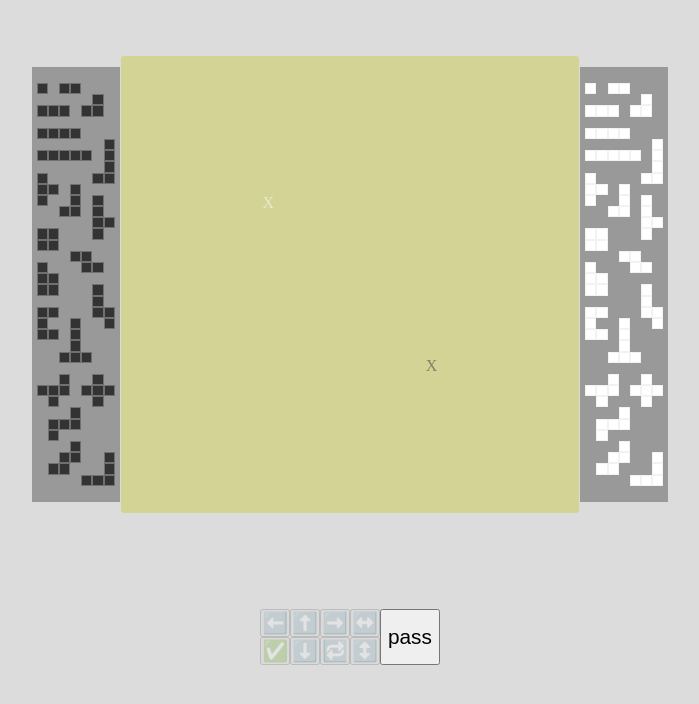
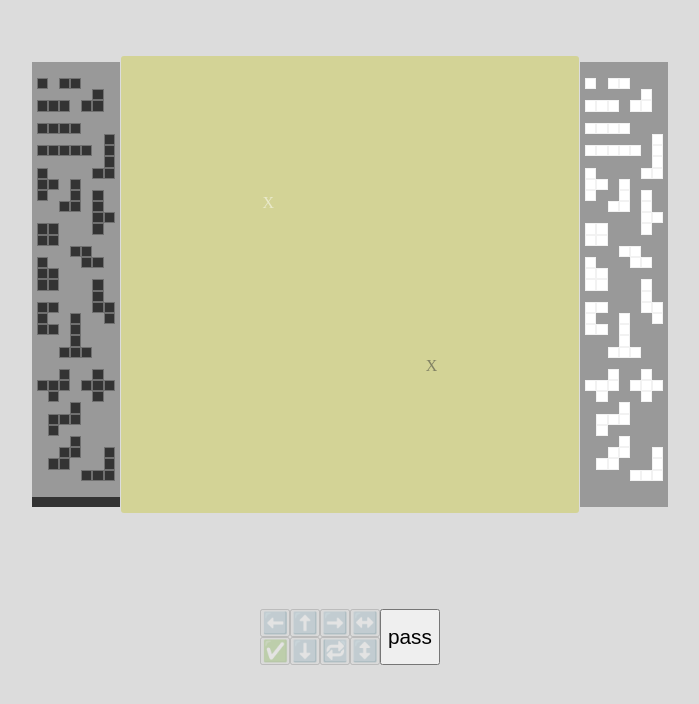
Before and after one commit to nbogie/blokus-react, a React (Vite) app: page / in a window 1280 px wide. Shown: the top 704 px of the page, without its empty margins (290-989 px from the left). Built offline with nearby package versions, Linux system fonts and the light colour scheme.

Commit message:
vis active and passed piecechoice components

```diff
--- a/src/components/App.css
+++ b/src/components/App.css
@@ -110,6 +110,18 @@ body * {
     background: #999;
 }
 
+.pieceChoices.active {
+    border-bottom: 10px solid #333;
+}
+.pieceChoices {
+    border-bottom: 10px solid #33333300;
+}
+.pieceChoices.passed {
+    opacity: 0.5;
+}
+.pieceChoices.active .pieceSquare {
+    cursor: pointer;
+}
 .pieceChoices.black {
     grid-area: left;
 }
--- a/src/components/App.tsx
+++ b/src/components/App.tsx
@@ -31,6 +31,8 @@ function App() {
                 pieceColour={"black"}
                 remainingPieces={gameState.piecesLeft["black"]}
                 dispatch={dispatch}
+                isActive={gameState.nextPieceColour === "black"}
+                passed={gameState.hasPassed["black"]}
             />
 
             <div className="gameGrid">
@@ -61,6 +63,8 @@ function App() {
                 pieceColour={"white"}
                 remainingPieces={gameState.piecesLeft["white"]}
                 dispatch={dispatch}
+                isActive={gameState.nextPieceColour === "white"}
+                passed={gameState.hasPassed["white"]}
             />
 
             <ControlButtons dispatch={dispatch} gameState={gameState} />
--- a/src/components/PieceChoicesC.tsx
+++ b/src/components/PieceChoicesC.tsx
@@ -10,16 +10,27 @@ interface PieceChoicesCProps {
     remainingPieces: Piece[];
     pieceColour: PieceColour;
     dispatch: Dispatch<Action>;
+    isActive: boolean;
+    passed: boolean;
 }
 export function PieceChoicesC({
     remainingPieces,
     pieceColour,
     dispatch,
+    isActive,
+    passed,
 }: PieceChoicesCProps) {
     const positionedPieces = positionedPiecesForSide(pieceColour);
 
     return (
-        <div className={"pieceChoices " + pieceColour}>
+        <div
+            className={
+                "pieceChoices " +
+                pieceColour +
+                (isActive ? " active" : "") +
+                (passed ? " passed" : "")
+            }
+        >
             {positionedPieces.map((p) =>
                 remainingPieces.find((rp) => rp.id === p.piece.id) ? (
                     <PositionedPieceC
--- a/src/gameCore/positionedPiece.ts
+++ b/src/gameCore/positionedPiece.ts
@@ -19,3 +19,20 @@ export function calcTransformedShape(posPiece: PositionedPiece): Shape {
     }
     return rotateShapeCW(shape, posPiece.rotation);
 }
+
+export function calcRealCellPositions(p: PositionedPiece): Position[] {
+    const shape = calcTransformedShape(p);
+    const positionedCells: Position[] = [];
+
+    shape.rows.forEach((row, y) => {
+        row.forEach((cell, x) => {
+            if (cell !== 0) {
+                positionedCells.push({
+                    x: x + p.position.x,
+                    y: y + p.position.y,
+                });
+            }
+        });
+    });
+    return positionedCells;
+}
--- a/src/reducer/doPlacePiece.tsx
+++ b/src/reducer/doPlacePiece.tsx
@@ -2,21 +2,25 @@ import { GameState } from "../gameCore/gameState";
 import { isLegalPlacement } from "../gameCore/isLegalPlacement";
 import { areSamePosition, Position } from "../gameCore/position";
 import {
-    calcTransformedShape,
+    calcRealCellPositions,
     PositionedPiece,
 } from "../gameCore/positionedPiece";
 import { PlacePieceAction } from "./action";
 
 export function doPlacePiece(gs: GameState, action: PlacePieceAction) {
+    if (action.positionPiece.piece.colour !== gs.nextPieceColour) {
+        return;
+    }
+    //is the suggested piece in the player's pool?
+    const remaining = gs.piecesLeft[gs.nextPieceColour];
+    if (!remaining.find((p) => p.id === action.positionPiece.piece.id)) {
+        return;
+    }
+
     if (!isLegalPlacement(action.positionPiece, gs.positionedPieces)) {
         return;
     }
-    const remaining = gs.piecesLeft[gs.nextPieceColour];
-
-    if (!remaining.find((p) => p.id === action.positionPiece.piece.id)) {
-        return;
-    }
-    gs.floatingPiece = null;
+    //let's do it!
     gs.positionedPieces.push(action.positionPiece);
 
     gs.piecesLeft[gs.nextPieceColour] = gs.piecesLeft[
@@ -27,6 +31,7 @@ export function doPlacePiece(gs: GameState, action: PlacePieceAction) {
     if (!gs.hasPassed[opponentColour]) {
         gs.nextPieceColour = opponentColour;
     }
+    gs.floatingPiece = null;
 }
 
 export function pieceOverlapsAny(
@@ -45,20 +50,3 @@ function piecesOverlap(a: PositionedPiece, b: PositionedPiece): boolean {
         cellBPositions.some((posB) => areSamePosition(posA, posB))
     );
 }
-
-export function calcRealCellPositions(p: PositionedPiece): Position[] {
-    const shape = calcTransformedShape(p);
-    const positionedCells: Position[] = [];
-
-    shape.rows.forEach((row, y) => {
-        row.forEach((cell, x) => {
-            if (cell !== 0) {
-                positionedCells.push({
-                    x: x + p.position.x,
-                    y: y + p.position.y,
-                });
-            }
-        });
-    });
-    return positionedCells;
-}
```
Also changed, not shown: src/gameCore/isLegalPlacement.ts (+2 -5 lines).
